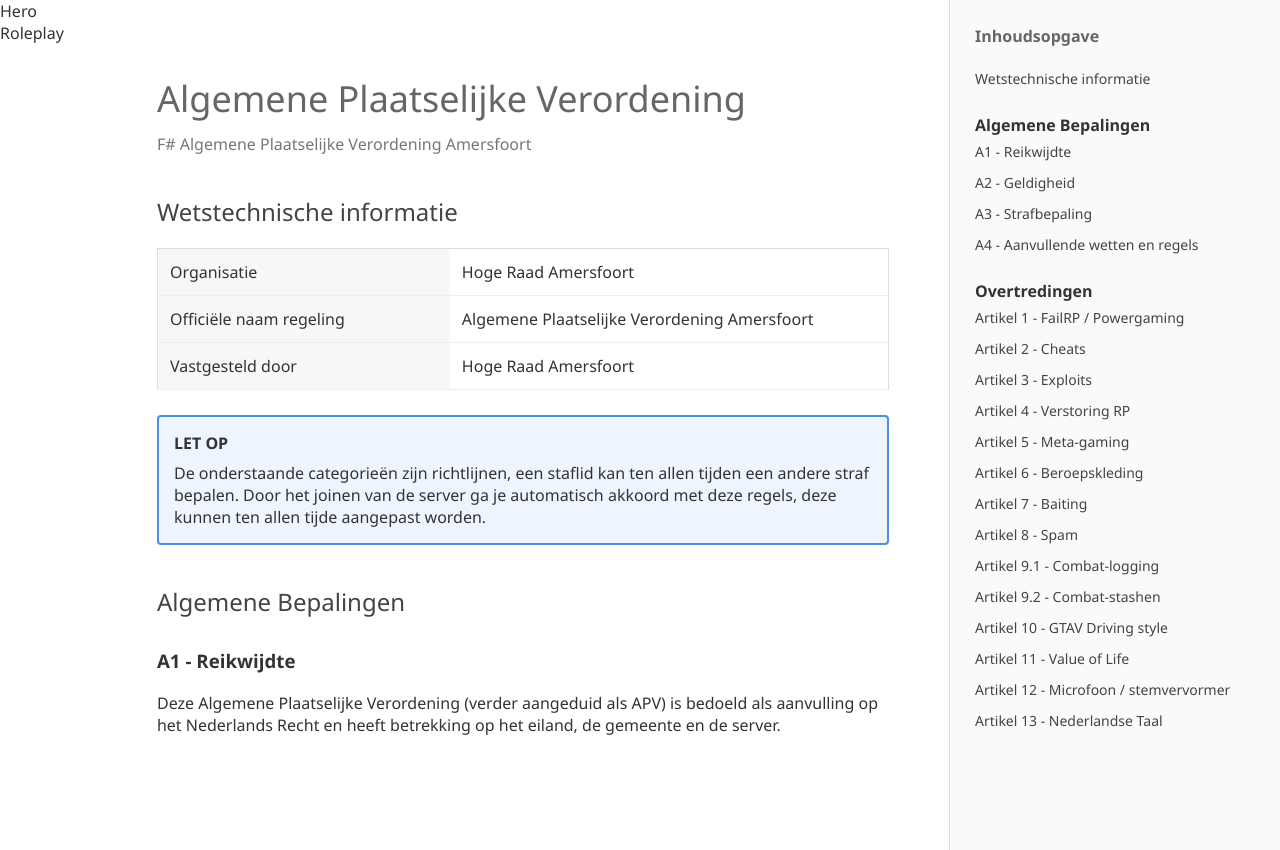
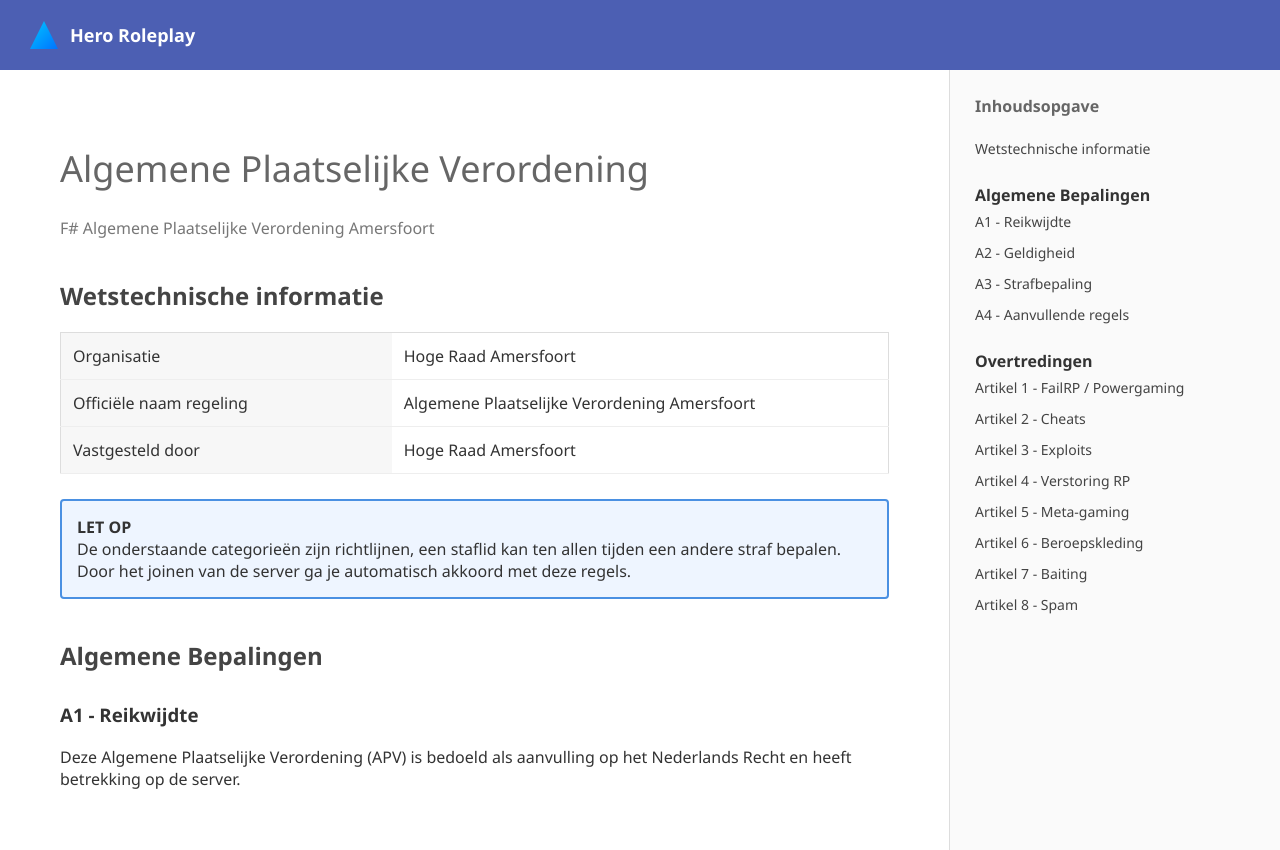
Before and after one commit to fivem-apv/HeroRoleplay-APV, a plain HTML site: page index.html in a window 1280 px wide. Drawn offline with Linux system fonts and the light colour scheme.

Commit message:
Update index.html

```diff
--- a/index.html
+++ b/index.html
@@ -3,29 +3,47 @@
 <head>
 <meta charset="UTF-8">
 <meta name="viewport" content="width=device-width, initial-scale=1.0">
-<title>Algemene Plaatselijke Verordening</title>
+<title>APV - Hero Roleplay</title>
 
-<header class="topbar">
-  <div class="topbar-content">
-    <div class="logo"></div>
-    <span class="title">Hero Roleplay</span>
-  </div>
-</header>
-
-  <style>
-
-
+<style>
   body {
     margin: 0;
-    font-family: "Segoe UI", Roboto, Arial, sans-serif;
+    font-family: "Segoe UI", Arial, sans-serif;
     color: #333;
-    background: #fff;
-    display: flex;
   }
 
+  /* HEADER */
+  .topbar {
+    width: 100%;
+    height: 70px;
+    background: #4c5fb3;
+    display: flex;
+    align-items: center;
+  }
+
+  .topbar-content {
+    display: flex;
+    align-items: center;
+    padding: 0 30px;
+  }
+
+  .logo {
+    width: 28px;
+    height: 28px;
+    margin-right: 12px;
+    background: linear-gradient(135deg, #00c6ff, #0072ff);
+    clip-path: polygon(50% 0%, 100% 100%, 0% 100%);
+  }
+
+  .title {
+    color: white;
+    font-size: 18px;
+    font-weight: 600;
+  }
+
+  /* LAYOUT */
   .container {
     display: flex;
-    width: 100%;
   }
 
   .main {
@@ -38,11 +56,9 @@
     font-weight: 300;
     font-size: 36px;
     color: #666;
-    margin-bottom: 10px;
   }
 
   h2 {
-    font-weight: 400;
     margin-top: 40px;
     color: #444;
   }
@@ -82,19 +98,15 @@
     border-radius: 4px;
   }
 
-  .notice strong {
-    display: block;
-    margin-bottom: 8px;
-  }
-
+  /* SIDEBAR */
   .sidebar {
     width: 280px;
     border-left: 1px solid #ddd;
     background: #fafafa;
     padding: 25px;
     position: sticky;
-    top: 0;
-    height: 100vh;
+    top: 70px;
+    height: calc(100vh - 70px);
     overflow-y: auto;
   }
 
@@ -116,7 +128,7 @@
     color: #007BFF;
   }
 
-  .sidebar .section {
+  .section {
     margin-top: 20px;
   }
 </style>
@@ -124,6 +136,15 @@
 
 <body>
 
+<!-- HEADER -->
+<header class="topbar">
+  <div class="topbar-content">
+    <div class="logo"></div>
+    <span class="title">Hero Roleplay</span>
+  </div>
+</header>
+
+<!-- CONTENT -->
 <div class="container">
 
   <div class="main">
@@ -148,19 +169,18 @@
     </table>
 
     <div class="notice">
-      <strong>LET OP</strong>
+      <strong>LET OP</strong><br>
       De onderstaande categorieën zijn richtlijnen, een staflid kan ten allen tijden een andere straf bepalen.
-      Door het joinen van de server ga je automatisch akkoord met deze regels, deze kunnen ten allen tijde aangepast worden.
+      Door het joinen van de server ga je automatisch akkoord met deze regels.
     </div>
 
     <h2 id="algemeen">Algemene Bepalingen</h2>
 
     <h3 id="a1">A1 - Reikwijdte</h3>
     <p>
-      Deze Algemene Plaatselijke Verordening (verder aangeduid als APV) is bedoeld als aanvulling op het Nederlands Recht
-      en heeft betrekking op het eiland, de gemeente en de server.
+      Deze Algemene Plaatselijke Verordening (APV) is bedoeld als aanvulling op het Nederlands Recht
+      en heeft betrekking op de server.
     </p>
-
   </div>
 
   <div class="sidebar">
@@ -173,7 +193,7 @@
       <a href="#a1">A1 - Reikwijdte</a>
       <a href="#">A2 - Geldigheid</a>
       <a href="#">A3 - Strafbepaling</a>
-      <a href="#">A4 - Aanvullende wetten en regels</a>
+      <a href="#">A4 - Aanvullende regels</a>
     </div>
 
     <div class="section">
@@ -186,12 +206,6 @@
       <a href="#">Artikel 6 - Beroepskleding</a>
       <a href="#">Artikel 7 - Baiting</a>
       <a href="#">Artikel 8 - Spam</a>
-      <a href="#">Artikel 9.1 - Combat-logging</a>
-      <a href="#">Artikel 9.2 - Combat-stashen</a>
-      <a href="#">Artikel 10 - GTAV Driving style</a>
-      <a href="#">Artikel 11 - Value of Life</a>
-      <a href="#">Artikel 12 - Microfoon / stemvervormer</a>
-      <a href="#">Artikel 13 - Nederlandse Taal</a>
     </div>
 
   </div>
```
